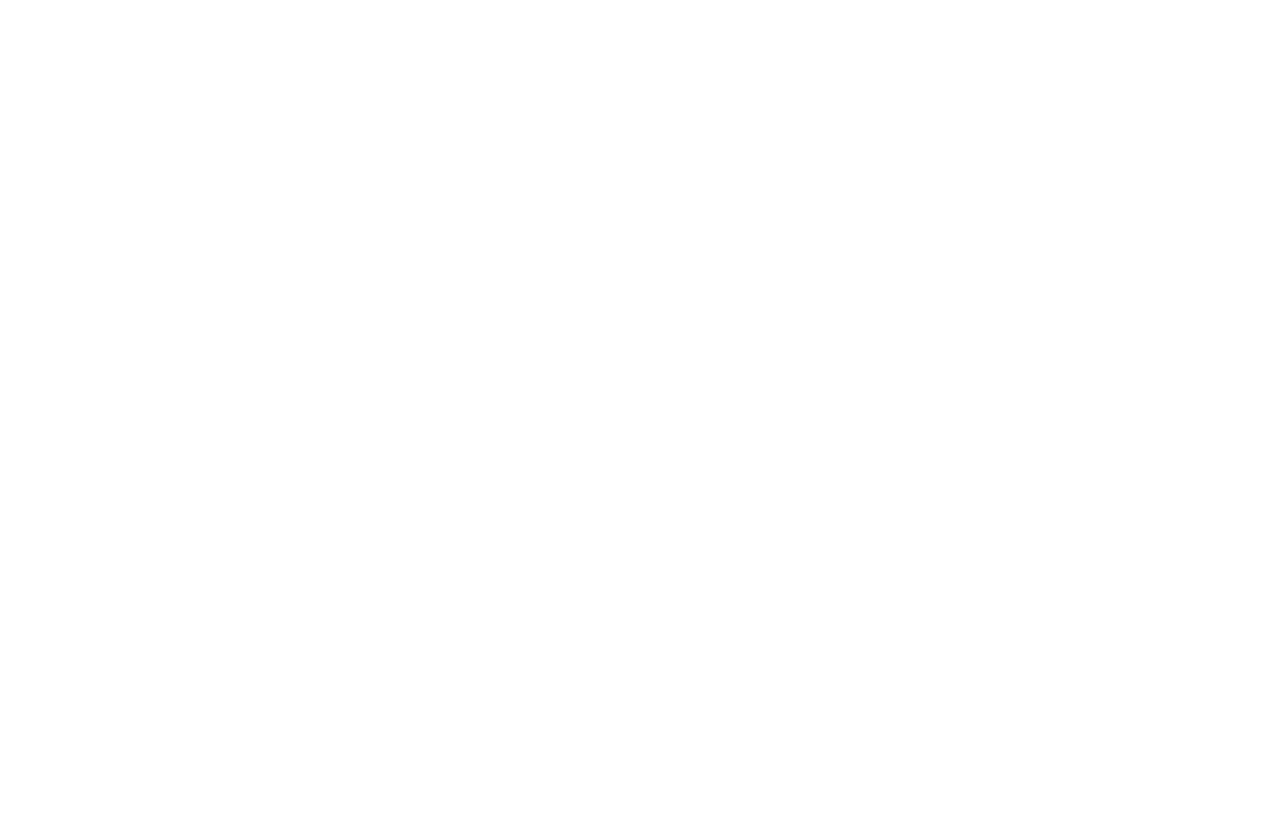
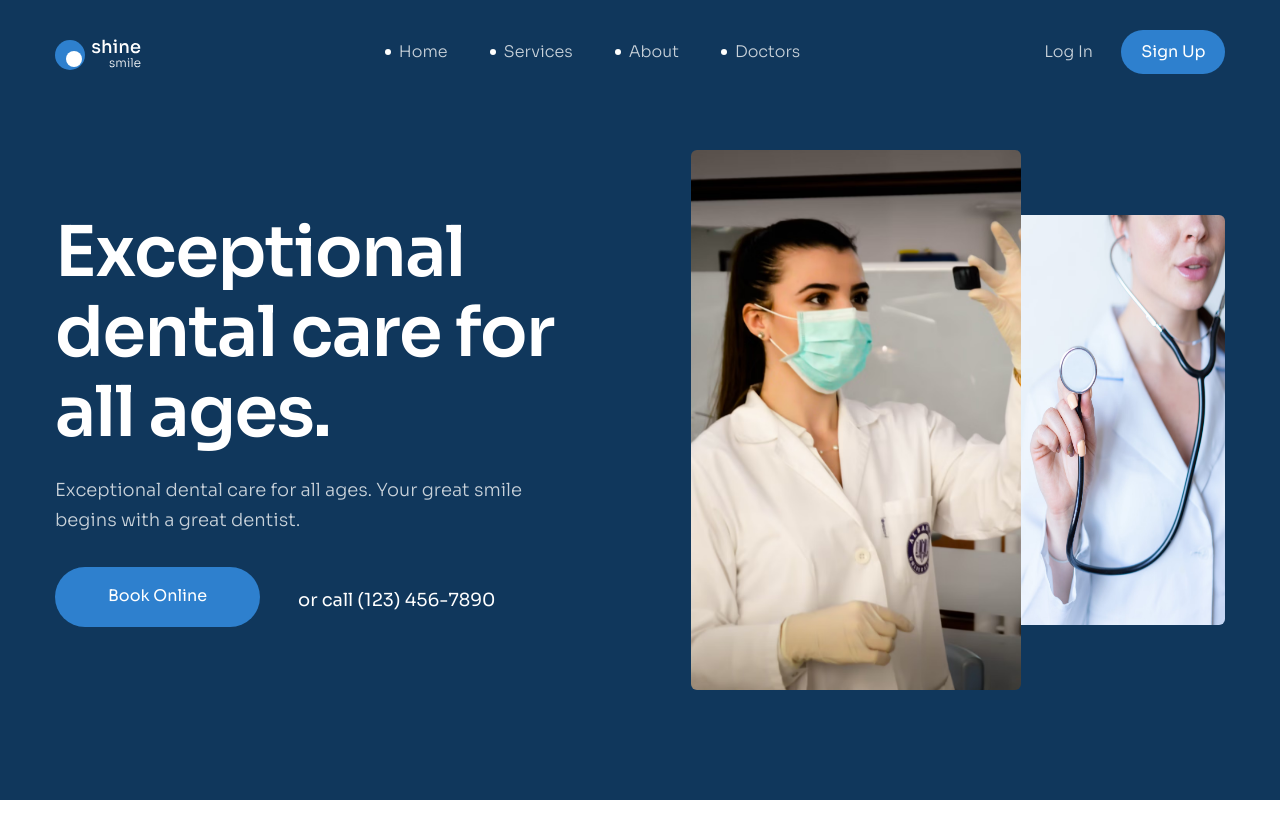
Before and after one commit to jayazzuro/PROJECT-3, a plain HTML site: page index.html in a window 1280 px wide. Shown: the top 838 px of the page. Before the commit the page ends 800 px from the top, so only its background shows below. Drawn offline with Linux system fonts and the light colour scheme.

Commit message:
phần 3 : Hero

```diff
--- a/assets/css/style.css
+++ b/assets/css/style.css
@@ -9,3 +9,172 @@ body {
   font-family: "Sora", sans-serif;
   font-size: 1.6rem;
 }
+* {
+  text-decoration: none;
+}
+:root {
+  --color-bgc: #10375c;
+  --color-box: #2e80ce;
+}
+/* =================== Comment ======================== */
+.main-content {
+  width: 1170px;
+  max-width: calc(100% - 24px);
+  margin-left: auto;
+  margin-right: auto;
+}
+/* ===================== header ======================== */
+.header {
+  background-color: var(--color-bgc);
+  padding: 36px 0 110px;
+}
+/* =============== header top ========================== */
+.header-top {
+  display: flex;
+  justify-content: space-between;
+}
+.logo {
+  cursor: pointer;
+}
+.navbar__list {
+  display: flex;
+  margin-top: 2px;
+}
+.navbar__link::before {
+  content: "";
+  display: inline-block;
+  background-color: #fff;
+  width: 6px;
+  height: 6px;
+  border-radius: 999px;
+  margin-right: 8px;
+  margin-bottom: 2px;
+}
+
+.action {
+  display: flex;
+  gap: 28px;
+}
+.action-btn {
+  color: #c9d2da;
+  text-align: right;
+  font-size: 1.6rem;
+  font-style: normal;
+  font-weight: 300;
+  line-height: 1.75; /* 175% */
+  margin-top: 2px;
+}
+.btn {
+  color: #fff;
+  text-align: center;
+  font-size: 1.6rem;
+  font-style: normal;
+  font-weight: 400;
+  line-height: 1.75; /* 175% */
+  padding: 8px 19px 8px 20px;
+  width: 104px;
+  height: 44px;
+  border-radius: 22px;
+  background-color: var(--color-box);
+  margin-top: -6px;
+}
+.btn:hover {
+  opacity: 0.9;
+}
+.navbar__link {
+  color: #c9d2da;
+  text-align: center;
+  font-size: 1.6rem;
+  font-style: normal;
+  font-weight: 300;
+  line-height: 1.75; /* 175% */
+  padding: 8px 21px;
+}
+.navbar__link:hover {
+  text-shadow: 1px 0 0 currentColor;
+  text-decoration: underline;
+  color: #fff;
+  text-align: center;
+  font-size: 1.6rem;
+  font-style: normal;
+  font-weight: 400;
+  line-height: 1.75; /* 175% */
+}
+.login-btn:hover {
+  text-decoration: underline;
+  text-shadow: 1px 0 0 currentColor;
+  text-decoration: underline;
+  color: #fff;
+  text-align: center;
+  font-size: 1.6rem;
+  font-style: normal;
+  font-weight: 400;
+  line-height: 1.75; /* 175% */
+}
+
+/* =========== HERO ============= */
+.hero {
+  display: flex;
+  padding-top: 76px;
+  align-items: center;
+}
+.hero-content {
+  width: 44%;
+}
+.hero-media {
+  flex: 1;
+}
+.hero__title {
+  color: #fff;
+  font-size: 7rem;
+  font-style: normal;
+  font-weight: 600;
+  line-height: 1.14; /* 114.286% */
+  letter-spacing: -1.4px;
+}
+.hero__desc {
+  color: #c9d2da;
+  margin-top: 22px;
+  font-size: 1.8rem;
+  font-style: normal;
+  font-weight: 300;
+  line-height: 1.67; /* 166.667% */
+}
+.hero-row {
+  margin-top: 38px;
+  display: flex;
+  align-items: center;
+  column-gap: 38px;
+}
+.hero__book {
+  width: 205px;
+  height: 60px;
+  border-radius: 30px;
+  padding: 15px 46px;
+}
+.hero__phone {
+  color: #fff;
+  text-align: center;
+  font-size: 1.8rem;
+  font-style: normal;
+  font-weight: 400;
+  line-height: 1.67; /* 166.667% */
+}
+.hero__images {
+  display: flex;
+  align-items: center;
+  justify-content: flex-end;
+}
+.hero__images-large {
+  width: 330px;
+  height: 540px;
+  border-radius: 6px;
+  object-fit: cover;
+  margin-right: -6px;
+  z-index: 1;
+}
+.hero__images-small {
+  width: 210px;
+  height: 410px;
+  border-radius: 0px 6px 6px 0px;
+}
--- a/index.html
+++ b/index.html
@@ -99,5 +99,69 @@
       95.1 Dự án #3 Chuyển đổi Thiết kế Figma thành Website sử dụng HTML CSS
     </title>
   </head>
-  <body></body>
+  <body style="height: 10000px">
+    <header class="header">
+      <div class="main-content">
+        <!-- header top -->
+        <div class="header-top">
+          <!-- logo -->
+          <img src="./assets/img/logo.svg" alt="logo" class="logo" />
+          <!-- navbar -->
+          <nav class="navbar">
+            <ul class="navbar__list">
+              <li class="navbar__item">
+                <a href="!#" class="navbar__link">Home</a>
+              </li>
+              <li class="navbar__item">
+                <a href="!#" class="navbar__link">Services</a>
+              </li>
+              <li class="navbar__item">
+                <a href="!#" class="navbar__link">About</a>
+              </li>
+              <li class="navbar__item">
+                <a href="!#" class="navbar__link">Doctors</a>
+              </li>
+            </ul>
+          </nav>
+          <!-- action -->
+          <div class="action">
+            <a href="!#" class="login-btn action-btn">Log In</a>
+            <a href="!#" class="btn action-btn">Sign Up</a>
+          </div>
+        </div>
+
+        <!-- Hero -->
+        <section class="hero">
+          <!-- hero left -->
+          <section class="hero-content">
+            <h1 class="hero__title">Exceptional dental care for all ages.</h1>
+            <p class="hero__desc">
+              Exceptional dental care for all ages. Your great smile begins with
+              a great dentist.
+            </p>
+            <div class="hero-row">
+              <a href="" class="btn hero__book">Book Online</a>
+              <span class="hero__phone">or call (123) 456-7890</span>
+            </div>
+          </section>
+
+          <!-- Hero right -->
+          <div class="hero-media">
+            <figure class="hero__images">
+              <img
+                src="./assets/img/nurse1.avif"
+                alt=""
+                class="hero__img hero__images-large"
+              />
+              <img
+                src="./assets/img/nurse2.avif"
+                alt=""
+                class="hero__img hero__images-small"
+              />
+            </figure>
+          </div>
+        </section>
+      </div>
+    </header>
+  </body>
 </html>
```
Also changed, not shown: assets/img/logo.svg (added), assets/img/nurse1.avif (added), assets/img/nurse2.avif (added).
